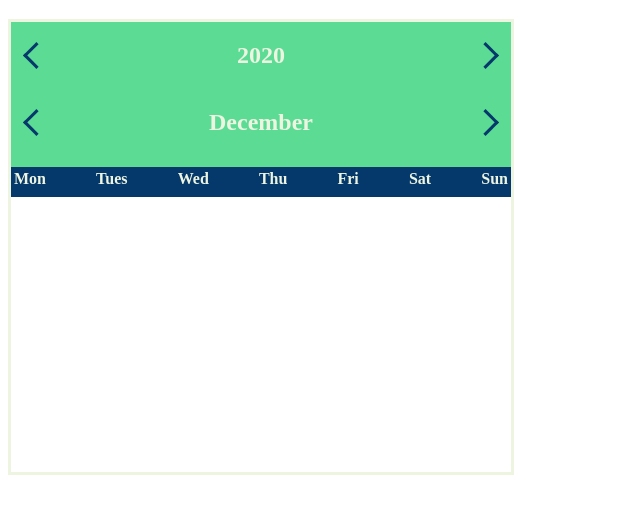
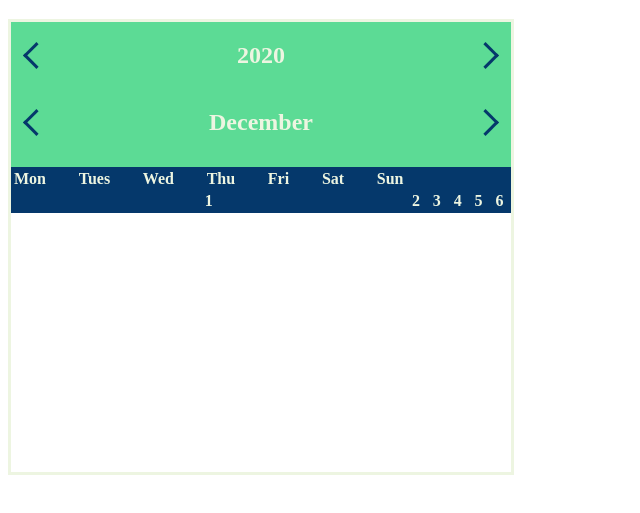
Before and after one commit to arjyboy/arjun_calendarpicker, a website with bundled scripts: page index.html in a window 1280 px wide. Shown: the part 61-574 px from the top of the page, without its empty margins (0-640 px from the left). Built offline with nearby package versions, Linux system fonts and the light colour scheme.

Commit message:
Minor changes and correction to some of the code

```diff
--- a/index.html
+++ b/index.html
@@ -10,7 +10,7 @@
     <body>
         <h1>Calendar Component</h1>
 
-        <calendar-info>Data Picker</calendar-info>
+        <calendar-info>Date Picker</calendar-info>
 
         <script type = "module" src = "./src/calendar.js"></script>
     </body>
--- a/src/calendar.js
+++ b/src/calendar.js
@@ -108,9 +108,12 @@ class Calendar extends HTMLElement {
           </tr>
 
           <tr class = "dates">
-
-
-
+            <th>1</th>
+            <th>2</th>
+            <th>3</th>
+            <th>4</th>
+            <th>5</th>
+            <th>6</th>
           </tr>
 
         </table>
@@ -153,12 +156,11 @@ class Calendar extends HTMLElement {
     this.month = this.day.getMonth();
     this.year = this.day.getFullYear();
 
+    //Selected date
 
-
-
-    //empty array to load all days in a month
-    this.days = []
-
+    let selectedday = this.day;
+    let selectedmonth = this.month;
+    let selectedyear = this.year;
 
 
     //Array insitliastion of key values in a calendar using the current day as the reference point.
@@ -167,19 +169,36 @@ class Calendar extends HTMLElement {
     this.daysinweek = ['Mon', 'Tues', 'Wed', 'Thu', 'Fri', 'Sat', 'Sun'];
     this.numDays = [31, 28, 31,30,31,30,31,31,30,31,30,31];
 
-    this.getDaysinMonth();
+
+
+
   }
 
+  /**
+   * Function that populates the dates
+   */
   getDaysinMonth(){
     //set the current date to the first date of that month.
     let firstdate = this.day.setDate(1);
 
     // Grab the first day of that same date
     let firstday = this.day.getDay();
+    let month = this.day.getMonth();
 
+    //Checks to see if leap year
     if(this.year % 4 != 0){
-      this.numD
-      ays[1] = 29;
+      this.numDays[1] = 29;
+    }
+
+    /**Iterate through the for loop according to the number of
+     *
+     */
+
+     const tr = this.shadowRoot().getAttribute();
+    for(let i = 0; i <= this.numDays[month]; i++){
+
+
+
     }
 
 
@@ -193,19 +212,22 @@ class Calendar extends HTMLElement {
   }
 
 
-  //Function to go to the next month
+  /**
+   * Function that goes to the next month
+   */
   GoToNextMonth(){
     this.month++;
     if(this.month > 11){
       this.month = 0;
       this.year++;
     }
-
     this._render();
 
   }
 
-  //Function to go to the previous month
+  /**
+   * Function that goes to the previous month
+   */
   GoToPrevMonth(){
     this.month--;
     if(this.month < 0){
@@ -217,17 +239,22 @@ class Calendar extends HTMLElement {
 
   }
 
-  //Function to go to the next year.
+  /**
+   * Function that goes to the next year
+   */
   GoToNextYear(){
     this.year++;
     this._render();
   }
 
-  //Function to go to the previous year
+  /**
+   * Function that goes to the previous year
+   */
   GoToPrevYear(){
     this.year--;
     this._render();
   }
+
 
   connectedCallback() {
     //Initial render
@@ -245,22 +272,8 @@ class Calendar extends HTMLElement {
     console.log(`${name}'s value has been changed from ${oldValue} to ${newValue}`);
   }
 
-
-
 }
 
 
 
 window.customElements.define('calendar-info', Calendar);
-
-
-/**
- * .weekdays_end h3{
-        display: grid;
-        grid-template-columns: repeat(7. 1fr);
-        text-align: center;
-        display: inline-block;
-        padding: 0px 15px 0px 15px;
-      }
-
- */
```
